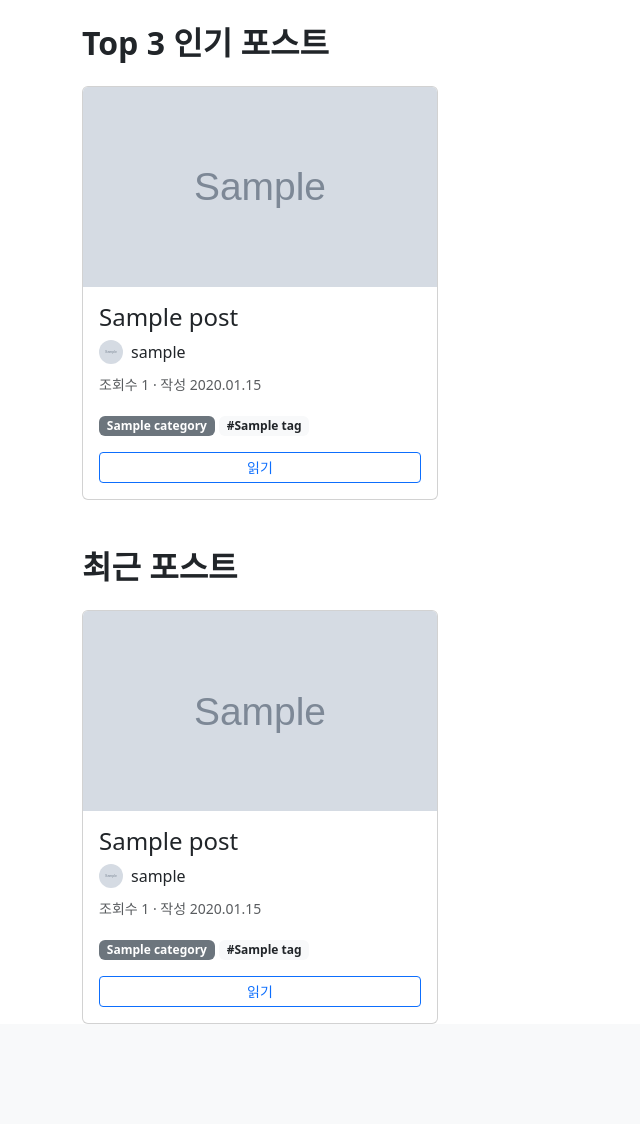
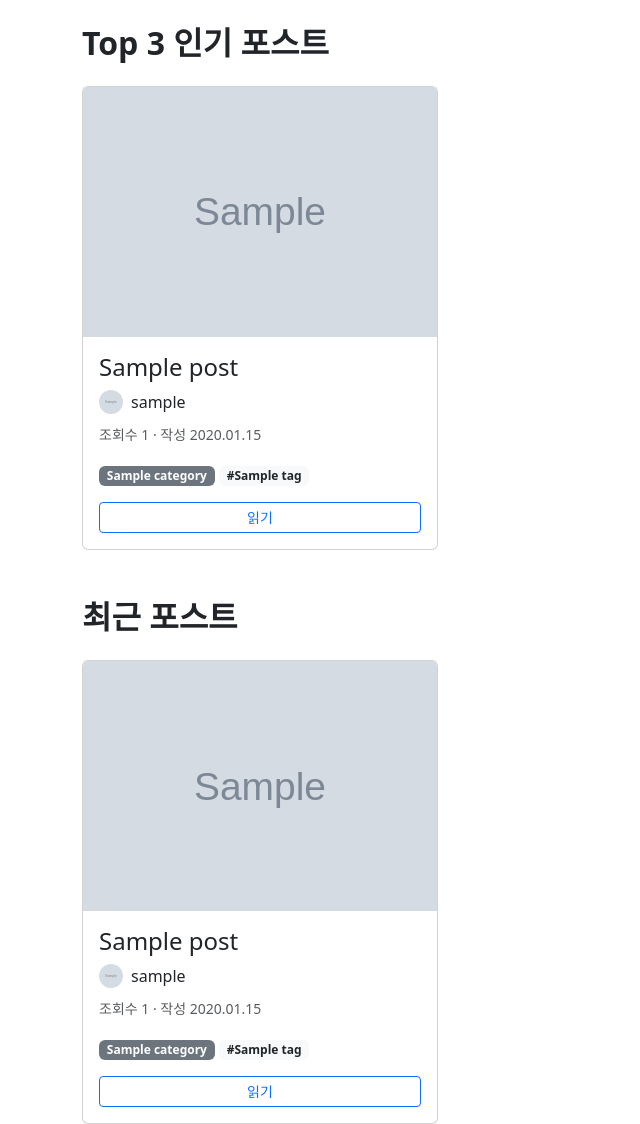
Before and after one commit to smahn9123/django-travelog, a Django app: template blog/templates/blog/post_list.html in a window 1280 px wide. Shown: the part 58-1182 px from the top of the page, without its empty margins (0-640 px from the left). Before the commit the page ends 1082 px from the top, so only its background shows below. Run offline with Django 5.2, Linux system fonts and the light colour scheme; the template is opened without the code that fills it: most values are stand-ins (such as "Sample title", 1, 10 or a date in 2020); grey boxes marked "Sample" are stand-in pictures; some libraries are stand-ins or nearby versions.

Commit message:
💄 change post card height

```diff
--- a/blog/templates/blog/channel.html
+++ b/blog/templates/blog/channel.html
@@ -139,7 +139,7 @@
           <div class="col">
             <div class="card h-100">
               {% if post.thumbnail_img %}
-                <div style="height: 200px; overflow: hidden;">
+                <div style="height: 250px; overflow: hidden;">
                   <img src="{{ post.thumbnail_img.url }}" class="card-img-top" alt="썸네일" style="width: 100%; height: 100%; object-fit: cover;">
                 </div>
               {% endif %}
--- a/blog/templates/blog/post_list.html
+++ b/blog/templates/blog/post_list.html
@@ -10,7 +10,7 @@
         <div class="col">
           <div class="card h-100">
             {% if post.thumbnail_img %}
-              <div style="height: 200px; overflow: hidden;">
+              <div style="height: 250px; overflow: hidden;">
                 <img src="{{ post.thumbnail_img.url }}" class="card-img-top" alt="썸네일" style="width: 100%; height: 100%; object-fit: cover;">
               </div>
             {% endif %}
@@ -67,7 +67,7 @@
         <div class="col">
           <div class="card h-100">
             {% if post.thumbnail_img %}
-              <div style="height: 200px; overflow: hidden;">
+              <div style="height: 250px; overflow: hidden;">
                 <img src="{{ post.thumbnail_img.url }}" class="card-img-top" alt="썸네일" style="width: 100%; height: 100%; object-fit: cover;">
               </div>
             {% endif %}
```
